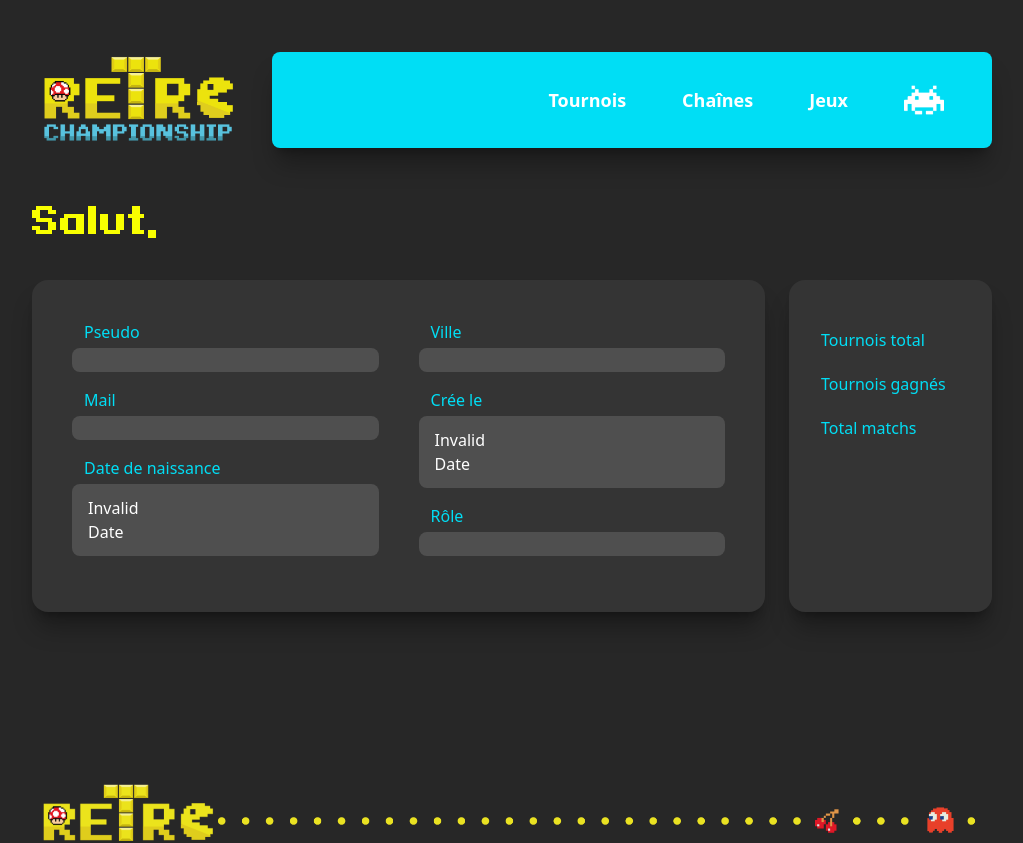
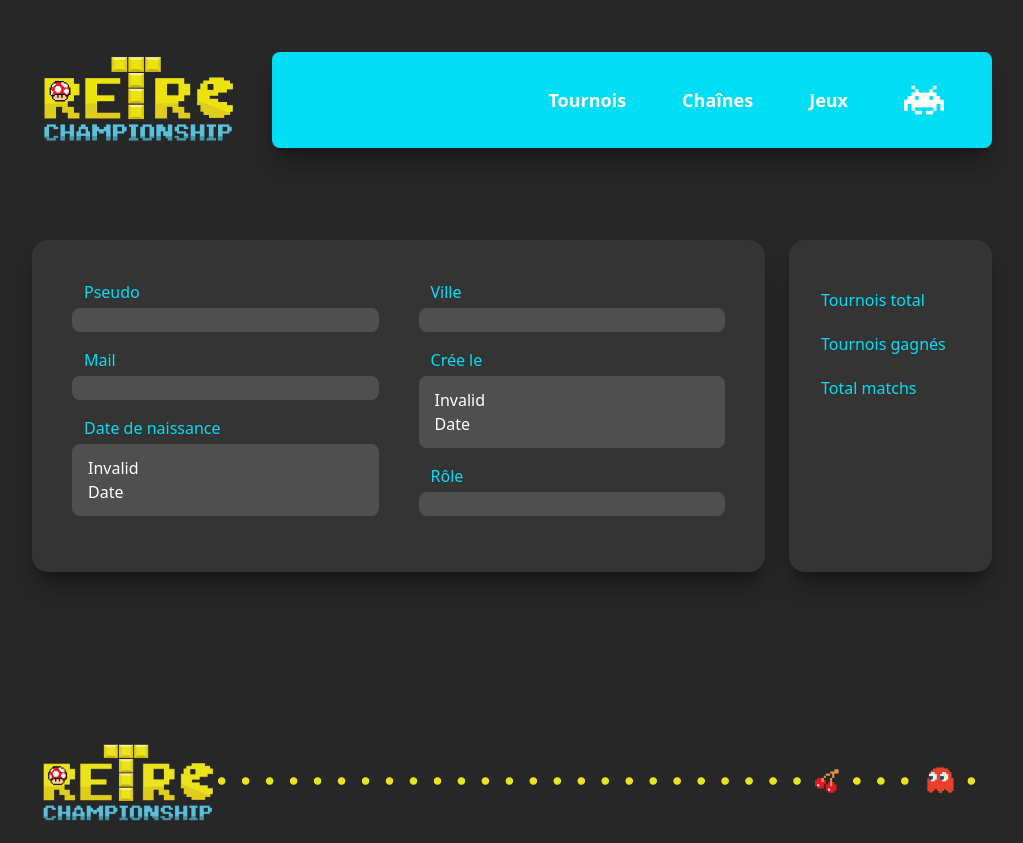
Before and after one commit to trentycha/retro_championship, a React (Vite) app in the folder frontend/: page /profile/1 in a window 1280 px wide. Shown: the top 843 px of the page, without its empty margins (128-1151 px from the left). Built offline with nearby package versions, Linux system fonts and the light colour scheme; no server answers.

Commit message:
title from profile page updated for logout user

```diff
--- a/frontend/src/pages/Profile.jsx
+++ b/frontend/src/pages/Profile.jsx
@@ -29,7 +29,9 @@ const Profile = () => {
     <div className="bg-[#272727]">
         <div className="px-40 pb-20">
 
-            <h2 className="text-[#F9FF00] font-pixeloid-bold text-4xl">Salut, {user.username}</h2>
+            {isOwner ?
+                <h2 className="text-[#F9FF00] font-pixeloid-bold text-4xl">Salut, {user.username}</h2>
+            : <h2 className="text-[#F9FF00] font-pixeloid-bold text-4xl">{user.username}</h2>}
 
             <div className="flex gap-6">
                 <div className="bg-[#343434] rounded-2xl shadow-xl shadow-black/30 flex items-start py-10 px-10 mt-10">
```
